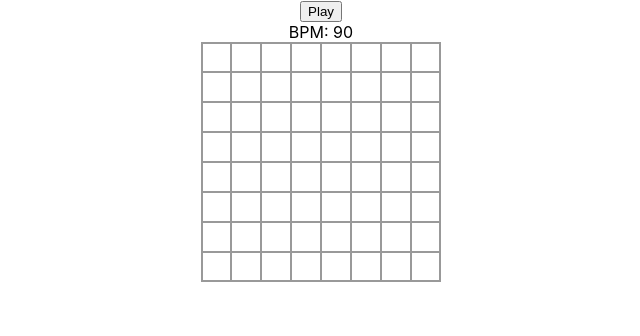
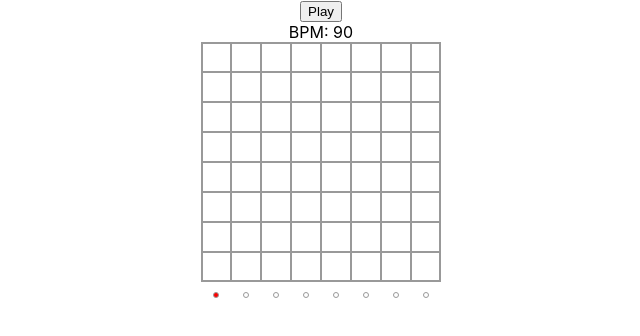
Before and after one commit to paul-uu/sequencer, a React app: page / in a window 1280 px wide. Shown: the full height of the page, 319-959 px from the left. Built offline with nearby package versions, Linux system fonts and the light colour scheme.

Commit message:
added BeatMarker component to show the current beat/step

```diff
--- a/src/App.css
+++ b/src/App.css
@@ -24,7 +24,6 @@
 
 
 .tones {  }
-
 .tone-row {
   height: 30px;
 }
@@ -53,3 +52,17 @@
 .tone-row:last-child > .tone-button  { border-bottom-width: 2px; }
 .tone-button:first-child { border-left-width: 2px; }
 .tone-button:last-child  { border-right-width: 2px; }
+
+.beat-markers {  }
+.beat-marker {
+  display: inline-block;
+  width: 4px;
+  height: 4px;
+  margin: 0 12px;
+  border-radius: 50%;
+  border: 1px solid #999;
+  background-color: white;
+}
+.beat-marker.active {
+  background-color: red;
+}
--- a/src/components/ToneMatrix.js
+++ b/src/components/ToneMatrix.js
@@ -12,7 +12,8 @@ class ToneMatrix extends Component {
     this.handleToggleTone = this.handleToggleTone.bind(this);
     this.initStepSequencer = this.initStepSequencer.bind(this);
     this.state = {
-      matrix: this.props.matrix
+      matrix: this.props.matrix,
+      currentBeat: 1
     }
   }
   componentDidMount() {
@@ -37,8 +38,8 @@ class ToneMatrix extends Component {
     }
     let index = 0;
     const repeat = (time) => {
-      let step = index % SIZE; // current beat
-
+      let step = index % SIZE;
+      this.setState({ currentBeat: step + 1 });
       for (let i = 0; i < SIZE; i++) {
         let row = this.state.matrix[i];
         if ( row[step] ) {
@@ -51,8 +52,10 @@ class ToneMatrix extends Component {
   }
 
   render() {
-    const matrix = this.props.matrix;
+    const matrix = this.state.matrix;
+    let currentBeat = this.state.currentBeat;
     return (
+      <div>
         <section className='tones'>
           {
             matrix.map((row, rowIndex) =>
@@ -69,8 +72,28 @@ class ToneMatrix extends Component {
             )
           }
         </section>
+
+        <BeatMarker currentBeat={currentBeat} />
+      </div>
     )
   }
+}
+
+const BeatMarker = props => {
+  let markers = [];
+  for (let i = 0; i < SIZE; i++) { markers.push(i + 1) }
+  return (
+  <div className='beat-markers'>
+  {
+    markers.map(marker =>
+      <span
+        className={ (props.currentBeat === marker ? 'active' : '') + ' beat-marker' }
+        key={marker}
+      >
+      </span>)
+  }
+  </div>
+  )
 }
 
 const mapStateToProps = state => ({
```
Lines whose indentation alone changed are shown as unchanged.
